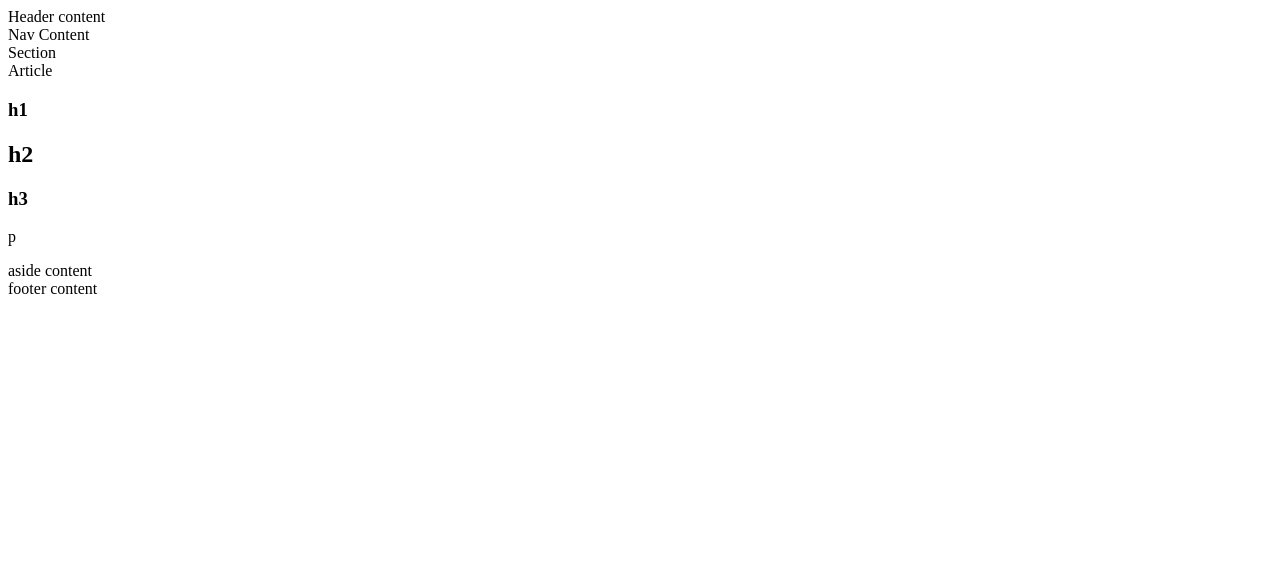
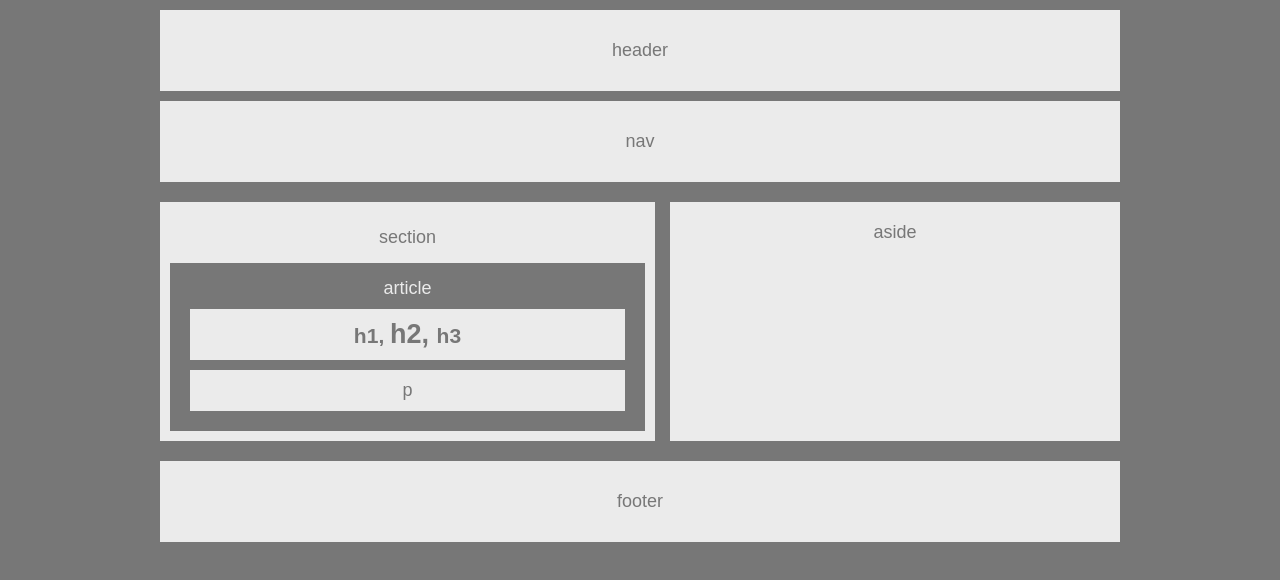
Before and after one commit to JL3w/HW-Wireframe, a plain HTML site: page index.html in a window 1280 px wide. Drawn offline with Linux system fonts and the light colour scheme.

Commit message:
css styled html adjustments

```diff
--- a/index.html
+++ b/index.html
@@ -8,24 +8,40 @@
 </head>
 <body>
     <header>
-        Header content
+        header
     </header>
 
     <nav>
-        Nav Content
+        nav
     </nav>
+    <div id="content">
+        <section>
+            section
+             <article>
+                 article
+                 <div id="headers">
+                     <h1>
+                       h1,
+                     </h1>
+                    <h2>
+                       h2,
+                     </h2>
+                     <h3>
+                        h3
+                     </h3>
+                </div>
+                <p>
+                      p
+                </p>
 
-    <section> Section
-        <article> Article
-            <h1>h1</h1>
-            <h2>h2</h2>
-            <h3>h3</h3>
-            <p>p</p>
-        </article>
-    </section>
-    <aside>aside content</aside>
+            </article>
+        </section>
+        <aside>
+            aside
+        </aside>
+    </div>
     <footer>
-        footer content
+        footer
     </footer>
 
 </body>
--- a/style.css
+++ b/style.css
@@ -1,39 +1,107 @@
 body {
+font-family: Arial, Helvetica, sans-serif;
+color: #777;
+background: #777;
+width: 960px;
+font-size: 18px;
+text-align: center;
+margin: 0 auto;
 
 }
 
 header {
+background: #ebebeb;
+margin-top: 10px;
+margin-bottom: 10px;
+padding-top: 30px;
+padding-bottom: 30px;
+}
+
+nav {
+background: #ebebeb;
+margin-top: 10px;
+margin-bottom: 10px;
+padding-top: 30px;
+padding-bottom: 30px;
+}
+
+#content {
+    height: auto;
+    overflow: hidden;
+    width: 100%;
+}
+
+section {
+height:100%;
+background: #ebebeb;
+width: 495px;
+float: left;
+margin-top: 10px;
+padding-top: 25px;
+padding-bottom: 100em;
+margin-bottom: -100em;
+}
+
+article {
+color: #ebebeb;
+background: #777;
+margin: 10px;
+margin-top: 15px;
+padding-bottom: 15px;
+padding-top: 15px;
 
 }
 
-section {
-
-}
-
-article {
-
+#headers {
+color: #777;
+background: #ebebeb;
+margin-top:10px;
+margin-left:20px;
+margin-right: 20px;
+margin-bottom: 5px;
+padding-top: 10px;
+padding-bottom: 10px;
 }
 
 h1 {
-
+display: inline;
 }
 
 h2 {
-
+display: inline
 }
 
 h3 {
-
+display: inline
 }
 
 p {
-
+color: #777;
+background: #ebebeb;
+margin-left:20px;
+margin-right: 20px;
+margin-top: 10px;
+margin-bottom: 5px;
+padding-top: 10px;
+padding-bottom: 10px;
 }
 
 aside {
-
+background: #ebebeb;
+height: 100%;
+float:right;
+width: 450px;
+margin-top: 10px;
+padding-top: 20px;
+padding-bottom: 100em;
+margin-bottom: -100em;
 }
 
 footer {
-
+background: #ebebeb;
+clear: both;
+margin-bottom: 10px;
+margin-top: 20px;
+padding-top: 30px;
+padding-bottom: 30px;
 }
```
